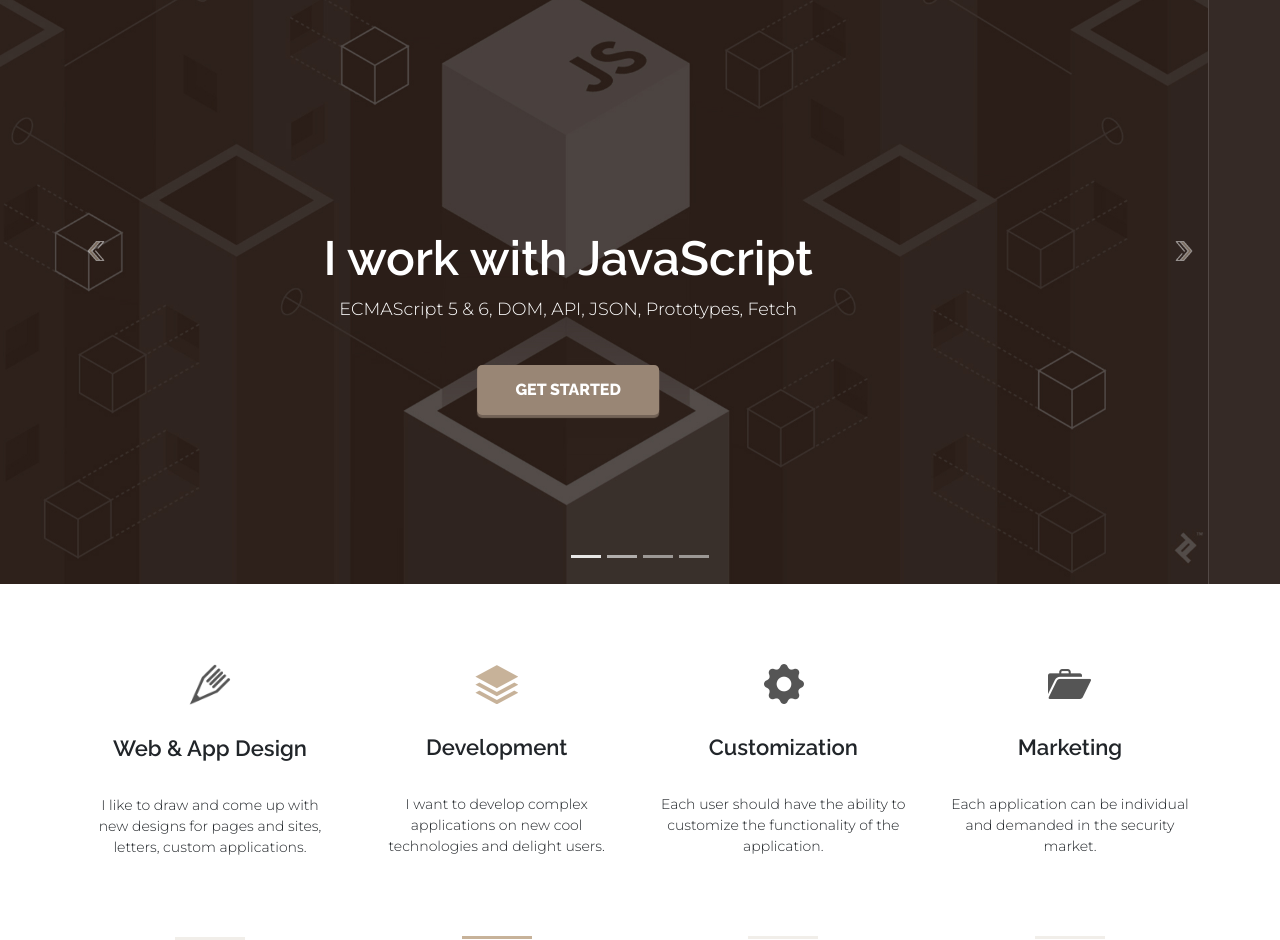
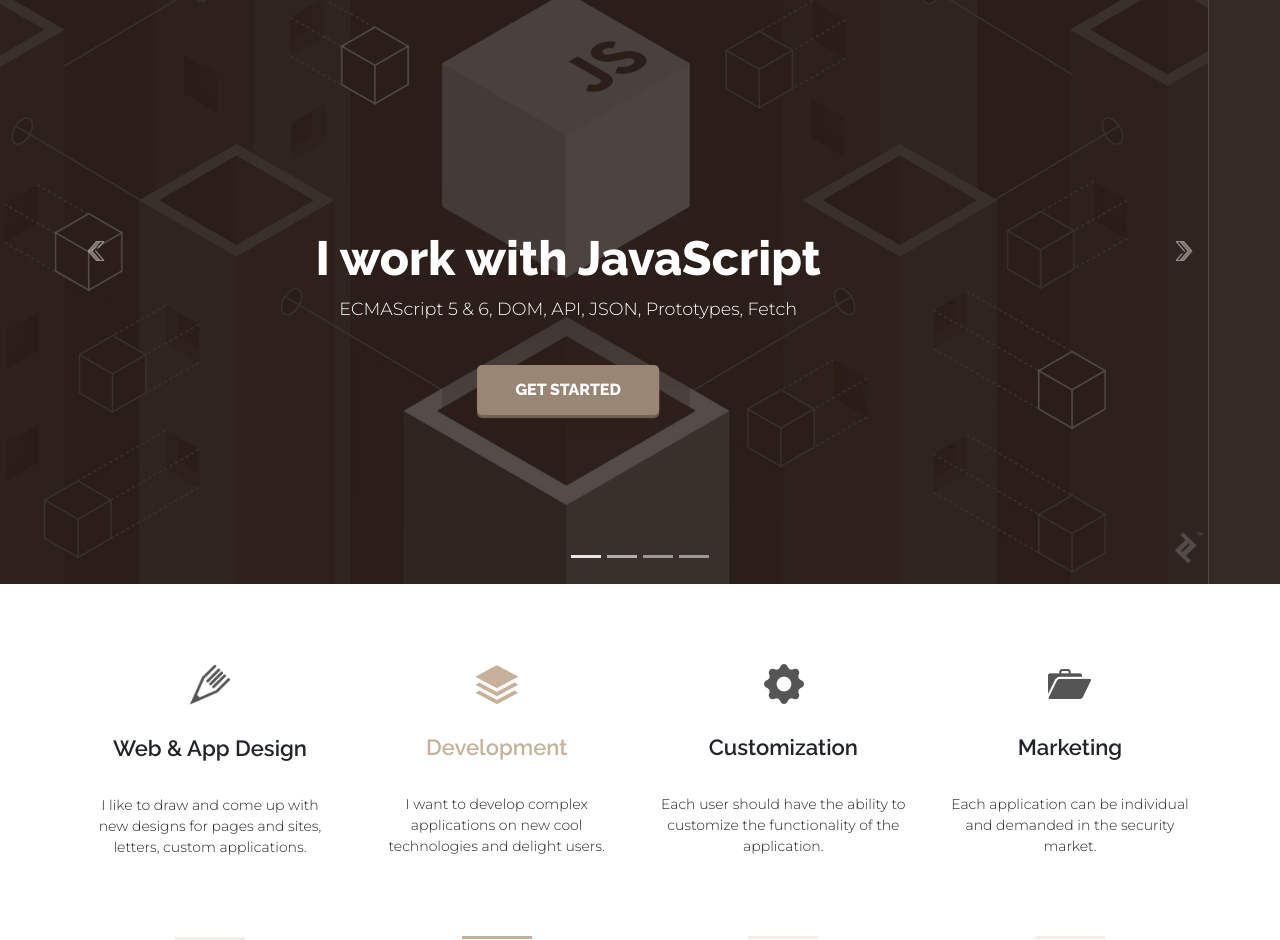
Before and after one commit to z0r0v/portf, a plain HTML site: page index.html in a window 1280 px wide. Shown: the part 81-1021 px from the top of the page. Drawn offline with Linux system fonts and the light colour scheme.

Commit message:
upload css portf

```diff
--- a/index.html
+++ b/index.html
@@ -136,7 +136,7 @@
       <div class="container">
         <div class="items">
           <div class="item">
-            <img src="src/img/ico/penc.png" alt="" />
+            <img src="src/img/ico/penc.png" alt=""/>
             <h2>Web & App Design</h2>
             <p class="text-my">
               I like to draw and come up with new designs for pages and sites,
@@ -145,8 +145,8 @@
             <p class="border-down"></p>
           </div>
           <div class="item">
-            <img src="src/img/ico/dev.png" alt="" />
-            <h2>Development</h2>
+            <img src="src/img/ico/dev.png" alt=""/>
+            <h2 class="h2-active">Development</h2>
             <p class="text-my">
               I want to develop complex applications on new cool technologies
               and delight users.
--- a/src/css/header.css
+++ b/src/css/header.css
@@ -1,7 +1,7 @@
 .nav_cont{
   background: linear-gradient(to right, rgba(199, 178, 153, 0.2), rgba(199, 178, 153, 0.01)) ;
   position: fixed;
-  z-index: 10;
+  z-index: 1000;
   padding: 5px 10%;
   border-bottom: 2px solid rgba(199, 178, 153, 0.05);
 }
@@ -85,7 +85,7 @@ img.logo{
 .carousel-item h5{
  margin-top: -35%;
  font-size: 3em;
- font-weight: 600;
+ font-weight: 800;
  font-family: 'Raleway', sans-serif;
 }
 
--- a/src/css/items.css
+++ b/src/css/items.css
@@ -46,6 +46,12 @@ h2 {
   background: #f1eee9;
 }
 
+
+/* active */
 .border-down-active{
   background: #c7b299;
 }
+
+.h2-active{
+color: #c7b299;
+}
```
